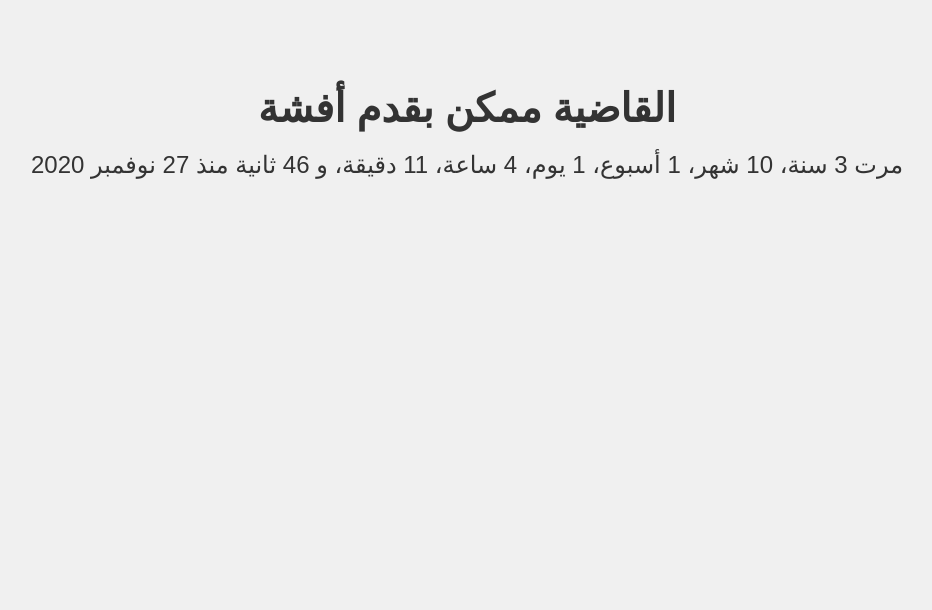
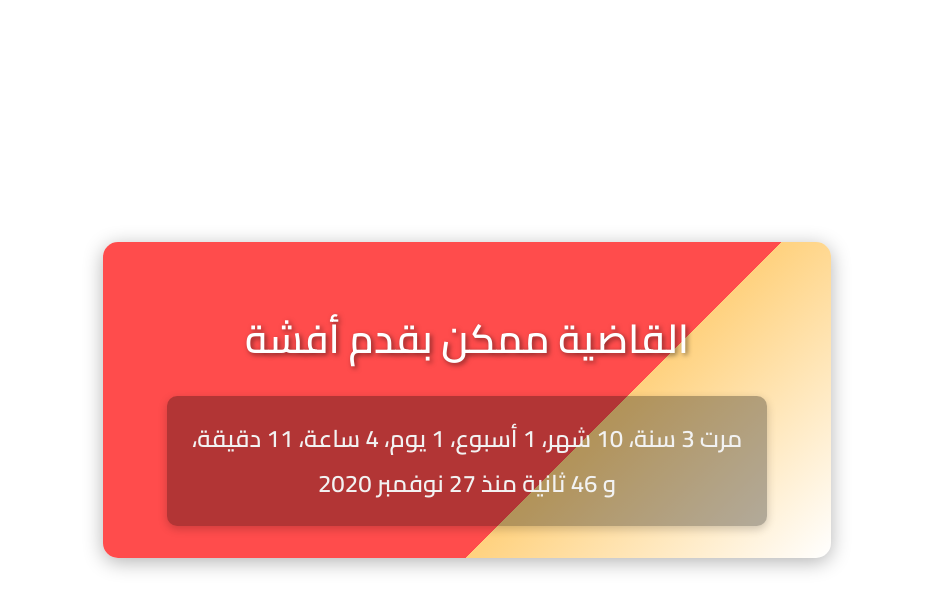
Before and after one commit to belobebo/-, a plain HTML site: page index.html in a window 1280 px wide. Shown: the whole page, without its empty margins (173-1105 px from the left). Drawn offline with Linux system fonts and the light colour scheme.

Commit message:
Update index.html

```diff
--- a/index.html
+++ b/index.html
@@ -3,29 +3,99 @@
 <head>
     <meta charset="UTF-8">
     <meta name="viewport" content="width=device-width, initial-scale=1.0">
-    <title>العداد</title>
+    <title>القاضية ممكن بقدم أفشة</title>
+    <link href="https://fonts.googleapis.com/css2?family=Cairo:wght@600&display=swap" rel="stylesheet">
     <style>
         body {
-            font-family: Arial, sans-serif;
+            font-family: 'Cairo', sans-serif;
+            background-color: #ffffff; /* White background for contrast */
+            color: #ffffff; /* Default text color */
+            display: flex;
+            justify-content: center;
+            align-items: center;
+            height: 100vh; /* Full height */
+            margin: 0;
+            padding: 0; /* Ensure no padding around the body */
+        }
+        .container {
             text-align: center;
-            background-color: #f0f0f0;
-            color: #333;
-            padding: 50px;
+            background: linear-gradient(135deg, rgba(255, 0, 0, 0.7) 65%, rgba(255, 165, 0, 0.5) 65%, rgba(255, 255, 255, 0.1)); /* Red and orange gradient */
+            padding: 2.5% 5%; /* Responsive padding */
+            border-radius: 15px;
+            box-shadow: 0 4px 20px rgba(0, 0, 0, 0.3);
+            position: relative; /* For positioning the lightning borders */
+            overflow: hidden; /* To clip the lightning effect */
+            width: 90%; /* Width of container for responsiveness */
+            max-width: 600px; /* Max width to prevent it from getting too large on larger screens */
+        }
+        .container:before, .container:after {
+            content: '';
+            position: absolute;
+            width: 100%;
+            height: 100%;
+            left: 0;
+            top: 0;
+            border: 5px solid rgba(255, 255, 255, 0.3); /* White border */
+            border-radius: 15px;
+            pointer-events: none; /* Allow clicks to pass through */
+            z-index: -1; /* Behind the content */
+        }
+        .container:before {
+            filter: blur(5px); /* Blur effect for the border */
         }
         h1 {
-            font-size: 2.5em;
+            font-size: 2.5em; /* Responsive font size */
             margin-bottom: 20px;
+            color: #ffffff; /* White text for header */
+            text-shadow: 2px 2px 5px rgba(0, 0, 0, 0.5);
         }
         .counter {
-            font-size: 1.5em;
+            font-size: 1.5em; /* Responsive font size */
             margin-top: 20px;
+            background: rgba(0, 0, 0, 0.3); /* Dark background for counter */
+            padding: 20px;
+            border-radius: 10px;
+            box-shadow: 0 3px 10px rgba(0, 0, 0, 0.2);
+            color: #f2f2f2; /* Text color for counter */
+        }
+        @keyframes fadeIn {
+            0% {
+                opacity: 0;
+                transform: translateY(20px);
+            }
+            100% {
+                opacity: 1;
+                transform: translateY(0);
+            }
+        }
+
+        /* Media Queries for Responsive Design */
+        @media (max-width: 768px) {
+            h1 {
+                font-size: 2em; /* Smaller font size for tablets */
+            }
+            .counter {
+                font-size: 1.2em; /* Smaller font size for tablets */
+            }
+        }
+
+        @media (max-width: 480px) {
+            h1 {
+                font-size: 1.5em; /* Smaller font size for mobile */
+            }
+            .counter {
+                font-size: 1em; /* Smaller font size for mobile */
+                padding: 15px; /* Adjust padding for mobile */
+            }
         }
     </style>
 </head>
 <body>
-    <h1>القاضية ممكن بقدم أفشة</h1>
-    <div class="counter" id="counter">
-        جاري حساب الوقت...
+    <div class="container">
+        <h1>القاضية ممكن بقدم أفشة</h1>
+        <div class="counter" id="counter">
+            جاري حساب الوقت...
+        </div>
     </div>
 
     <script>
```
